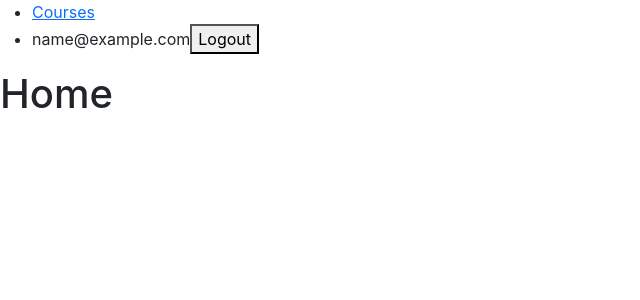
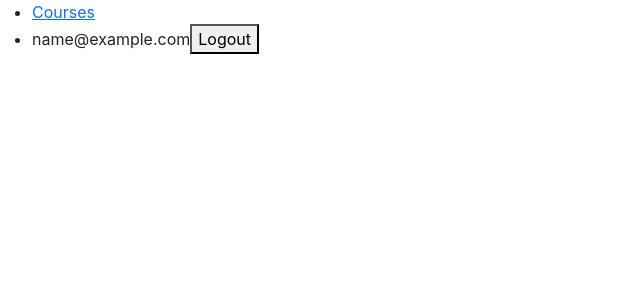
Before and after one commit to cemsaglam07/schoolapp, a React (Create React App) app in the folder frontend/: page / in a window 1280 px wide. Shown: the top 300 px of the page, without its empty margins (0-640 px from the left). Built offline with nearby package versions, Linux system fonts and the light colour scheme; sample sign-in values are in the browser's storage.

Commit message:
edit courses

```diff
--- a/frontend/src/App.js
+++ b/frontend/src/App.js
@@ -2,7 +2,7 @@ import './App.css';
 import { BrowserRouter, Routes, Route, Navigate } from "react-router-dom";
 import Home from './pages/Home';
 import Courses from "./pages/Courses";
-import Layout from "./pages/Layout";
+import Navbar from "./pages/Navbar";
 import Login from "./pages/Login";
 import Register from "./pages/Register";
 import NoPage from "./pages/NoPage";
@@ -13,14 +13,13 @@ function App() {
 
     return (
         <BrowserRouter>
+            <Navbar />
             <Routes>
-                <Route path="/" element={<Layout />}>
-                    <Route index element={user ? <Home /> : <Navigate to="/login"/> } />
-                    <Route path="courses" element={user ? <Courses /> : <Navigate to="/login"/> } />
-                    <Route path="login" element={!user ? <Login /> : <Navigate to="/" />} />
-                    <Route path="register" element={!user ? <Register /> : <Navigate to="/" />} />
-                    <Route path="*" element={<NoPage />} />
-                </Route>
+                <Route index element={user ? <Home /> : <Navigate to="/login"/> } />
+                <Route path="courses" element={user ? <Courses /> : <Navigate to="/login"/> } />
+                <Route path="login" element={!user ? <Login /> : <Navigate to="/" />} />
+                <Route path="register" element={!user ? <Register /> : <Navigate to="/" />} />
+                <Route path="*" element={<NoPage />} />
             </Routes>
         </BrowserRouter>
     );
--- a/frontend/src/components/CourseDetails.js
+++ b/frontend/src/components/CourseDetails.js
@@ -23,9 +23,9 @@ const CourseDetails = ({ course }) => {
     }
 
     return (
-        <div className="card" key={course.course_id}>
-        <div className="card-body">
-            <h5 className="card-title">{course.course_name}</h5>
+        <div className="card my-3" key={course.course_id}>
+        <div className="card-body d-flex flex-row">
+            <h5 className="card-title flex-grow-1">{course.course_name}</h5>
             <EditCourse course={course}/>
             <button className="btn btn-danger" onClick={deleteCourse}>Delete</button>
         </div>
--- a/frontend/src/components/EditCourse.js
+++ b/frontend/src/components/EditCourse.js
@@ -33,7 +33,7 @@ const EditCourse = ({course}) => {
     }
 
     return (
-        <Fragment>
+        <>
             <button type="button" class="btn btn-warning" data-bs-toggle="modal" data-bs-target={`#id${course.course_id}`}>
             Edit
             </button>
@@ -55,7 +55,7 @@ const EditCourse = ({course}) => {
                 </div>
             </div>
             </div>
-        </Fragment>
+        </>
     )
 }
 
--- a/frontend/src/pages/Courses.js
+++ b/frontend/src/pages/Courses.js
@@ -25,7 +25,7 @@ const Courses = () => {
     }, [dispatch, user])
 
     return (
-        <div className="home">
+        <div className="home mx-5">
             <CreateCourse />
             <div className="courses">
                 {courses && courses.map((course) => (
--- a/frontend/src/pages/Home.js
+++ b/frontend/src/pages/Home.js
@@ -1,5 +1,7 @@
+
+
 const Home = () => {
-    return <h1>Home</h1>;
+
 };
 
 export default Home;
--- a/frontend/src/pages/Layout.js
+++ b/frontend/src/pages/Navbar.js
@@ -1,8 +1,8 @@
-import { Outlet, Link } from "react-router-dom";
+import { Link } from "react-router-dom";
 import {useLogout} from '../hooks/useLogout';
 import { useAuthContext } from "../hooks/useAuthContext";
 
-const Layout = () => {
+const Navbar = () => {
     const {logout} = useLogout();
     const {user} = useAuthContext();
 
@@ -35,10 +35,8 @@ const Layout = () => {
             )}
             </ul>
         </nav>
-
-        <Outlet />
         </>
   )
 };
 
-export default Layout;
+export default Navbar;
```
